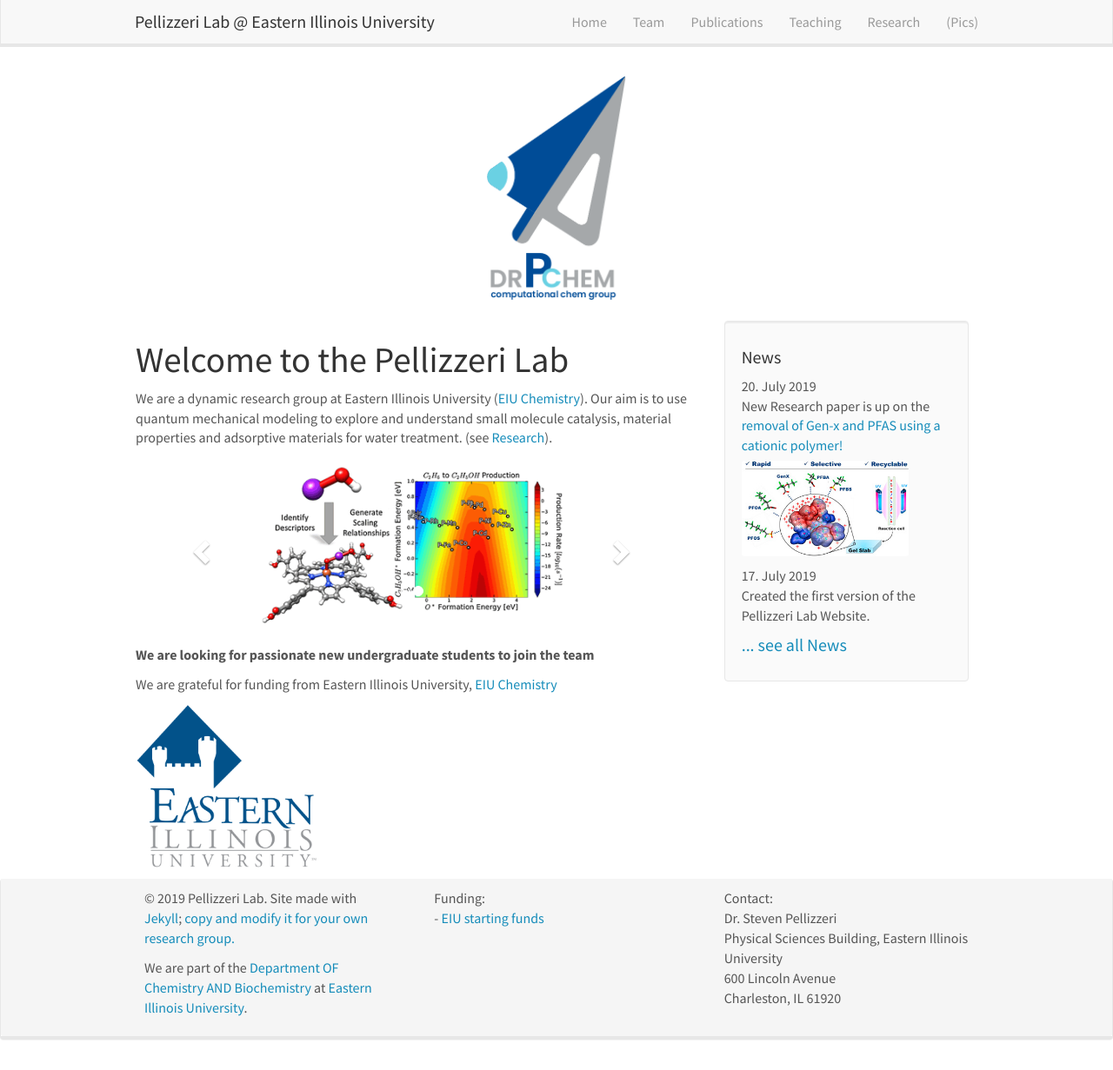
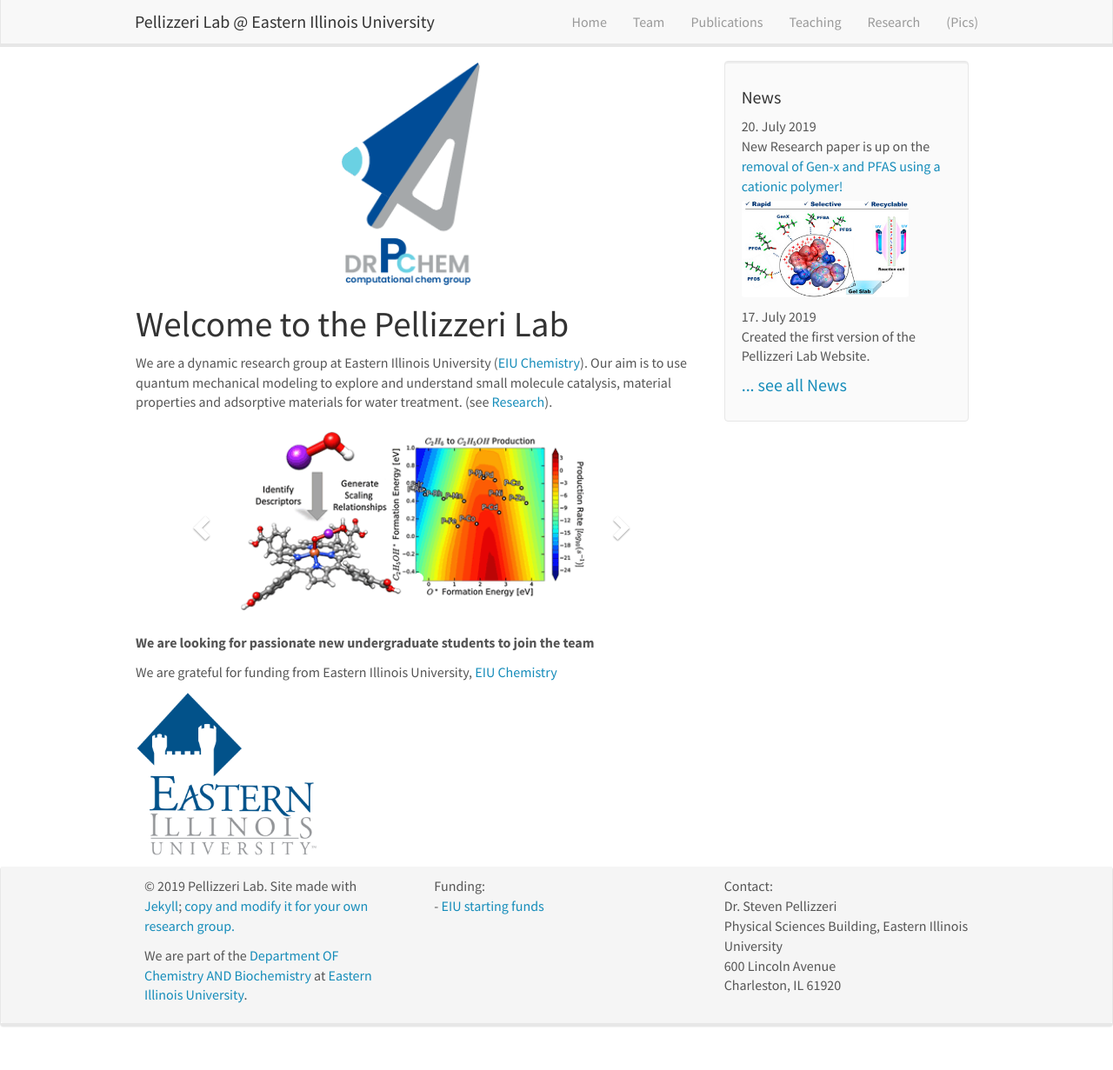
Before and after one commit to PellizzeriLab/PellizzeriLab.github.io, a Jekyll site: the page built from _pages/home.md, in a window 1280 px wide and 1231 px high. Shown: the whole window at 87% size. Built offline with Jekyll 4.4.1, drawn with Linux system fonts in a browser that asks for light colours; nearby versions of some CDN libraries.

Commit message:
moving pictures

```diff
--- a/_layouts/homelay.html
+++ b/_layouts/homelay.html
@@ -2,12 +2,13 @@
 layout: default
 ---
 
-<figure class="img-responsive center-block">
-  <center><img src="{{ site.url }}{{ site.baseurl }}/images/logopic/DRPwords.png" style="width: 160px"></center>
-</figure>
 
   <div id="homeid" class="col-sm-8">
-        <h1>Welcome to the Pellizzeri Lab</h1>
+    <figure class="img-responsive center-block">
+      <center><img src="{{ site.url }}{{ site.baseurl }}/images/logopic/DRPwords.png" style="width: 160px"></center>
+    </figure>
+
+    <h1>Welcome to the Pellizzeri Lab</h1>
 
 	{{ content }}
   </div>
--- a/_pages/home.md
+++ b/_pages/home.md
@@ -21,10 +21,10 @@
     <div class="carousel-inner" markdown="0">
 
         <div class="item active">
-            <center><img src="{{ site.url }}{{ site.baseurl }}/images/slider7001400/1-s2.0-S0043135419306402-fx1.jpg" alt="Slide 1" style="width: 350px"/></center>
+            <center><img src="{{ site.url }}{{ site.baseurl }}/images/slider7001400/1-s2.0-S0043135419306402-fx1.jpg" alt="Slide 1" style="width: 400px"/></center>
         </div>
         <div class="item">
-            <center><img src="{{ site.url }}{{ site.baseurl }}/images/slider7001400/10562_2016_1890_Figa_HTML.gif" alt="Slide 2" style="width: 350px"/></center>
+            <center><img src="{{ site.url }}{{ site.baseurl }}/images/slider7001400/10562_2016_1890_Figa_HTML.gif" alt="Slide 2" style="width: 400px"/></center>
         </div>
 
     </div>
```
